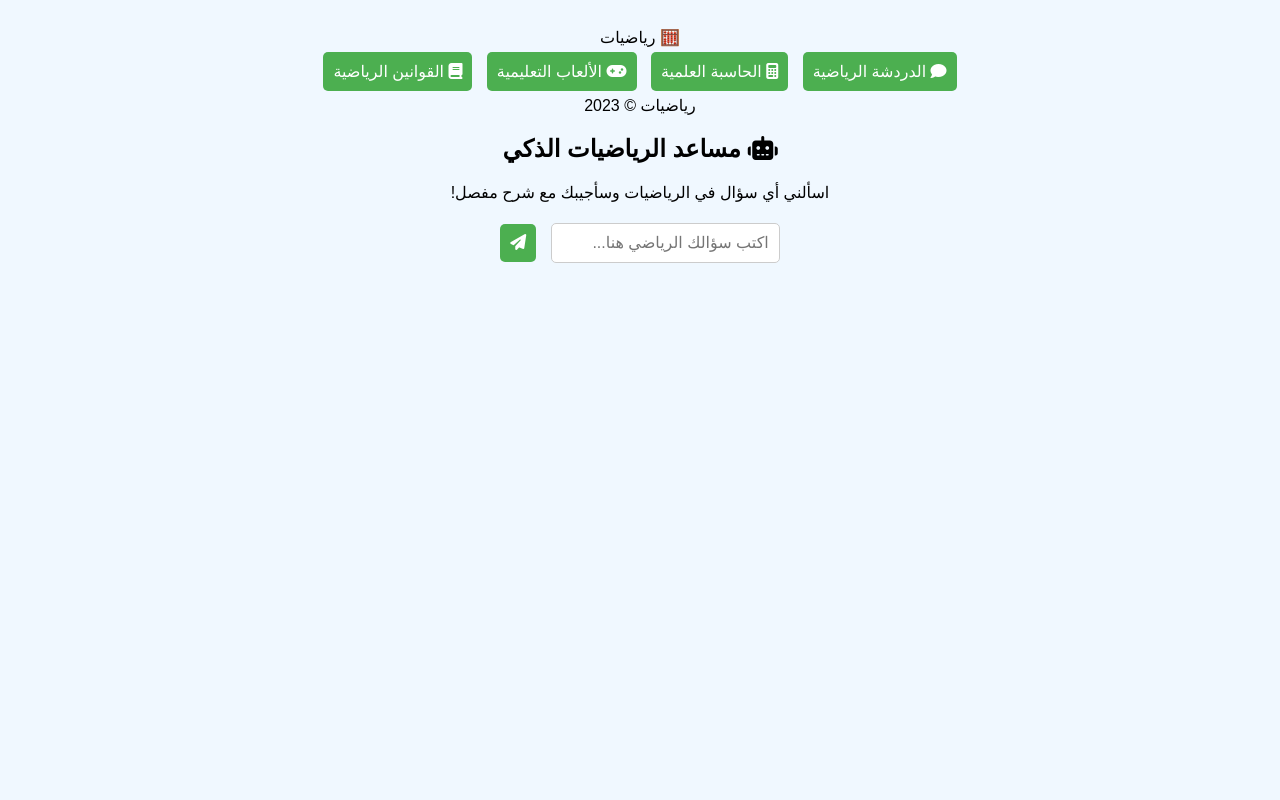
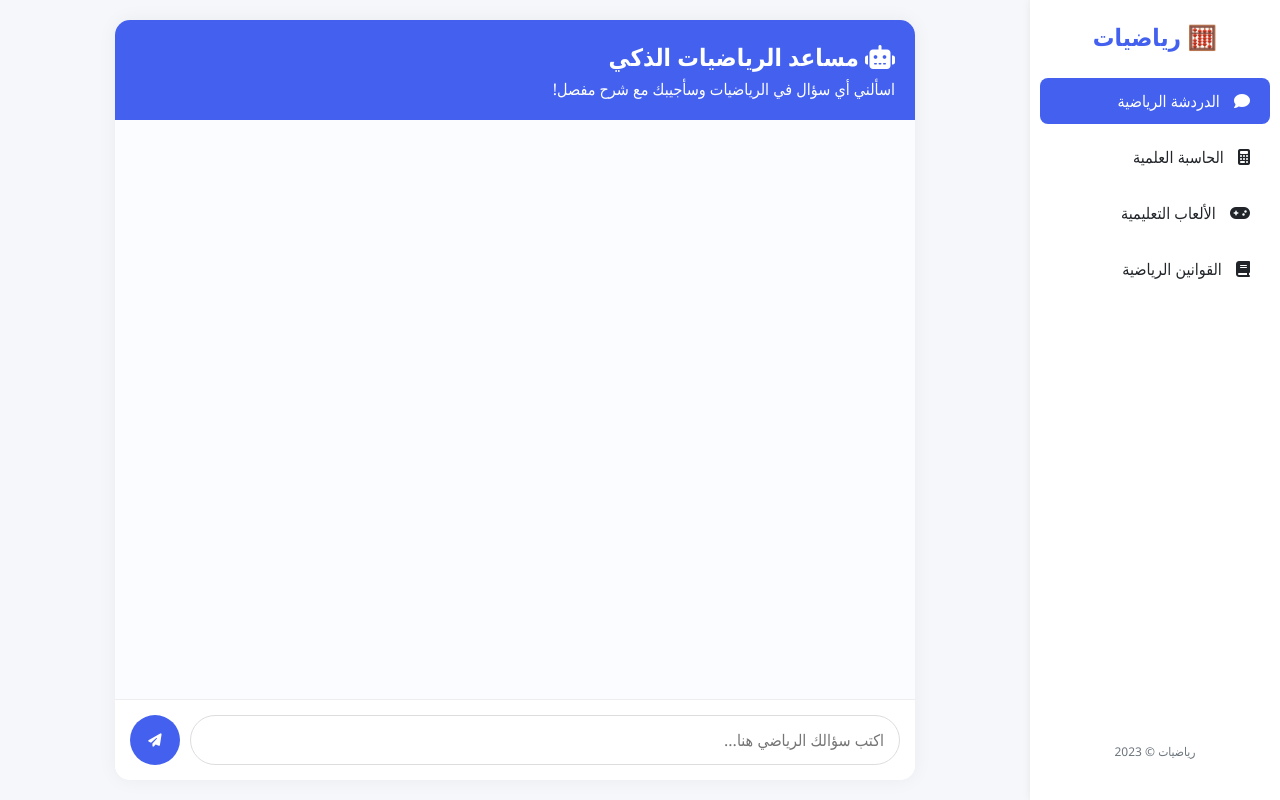
Before and after one commit to Yasser768-oss/bb, a plain HTML site: page index.html in a window 1280 px wide. Drawn offline with Linux system fonts and the light colour scheme.

Commit message:
Update style.css

```diff
--- a/style.css
+++ b/style.css
@@ -1,52 +1,182 @@
-body {
-    font-family: 'Arial', sans-serif;
-    background-color: #f0f8ff;
-    text-align: center;
-    padding: 20px;
+:root {
+    --primary-color: #4361ee;
+    --secondary-color: #3a0ca3;
+    --accent-color: #f72585;
+    --light-color: #f8f9fa;
+    --dark-color: #212529;
 }
 
-.container {
-    max-width: 600px;
+* {
+    margin: 0;
+    padding: 0;
+    box-sizing: border-box;
+    font-family: 'Segoe UI', Tahoma, Geneva, Verdana, sans-serif;
+}
+
+body {
+    background-color: #f5f7fb;
+}
+
+.app-container {
+    display: flex;
+    height: 100vh;
+    overflow: hidden;
+}
+
+/* الشريط الجانبي */
+.sidebar {
+    width: 250px;
+    background-color: white;
+    box-shadow: 2px 0 10px rgba(0,0,0,0.1);
+    display: flex;
+    flex-direction: column;
+    padding: 20px 0;
+}
+
+.logo {
+    font-size: 24px;
+    font-weight: bold;
+    color: var(--primary-color);
+    padding: 0 20px 20px;
+    text-align: center;
+}
+
+.sidebar-btn {
+    padding: 12px 20px;
+    margin: 5px 10px;
+    border: none;
+    background: none;
+    text-align: right;
+    font-size: 16px;
+    cursor: pointer;
+    border-radius: 8px;
+    transition: all 0.3s;
+    color: var(--dark-color);
+}
+
+.sidebar-btn i {
+    margin-left: 10px;
+}
+
+.sidebar-btn:hover {
+    background-color: #f0f2f5;
+}
+
+.sidebar-btn.active {
+    background-color: var(--primary-color);
+    color: white;
+}
+
+.footer {
+    margin-top: auto;
+    padding: 20px;
+    text-align: center;
+    color: #6c757d;
+    font-size: 12px;
+}
+
+/* المنطقة الرئيسية */
+.main-content {
+    flex: 1;
+    padding: 20px;
+    overflow-y: auto;
+}
+
+/* واجهة الدردشة */
+.chat-interface {
+    display: flex;
+    flex-direction: column;
+    height: 100%;
+    max-width: 800px;
     margin: 0 auto;
     background-color: white;
-    padding: 20px;
     border-radius: 15px;
-    box-shadow: 0 0 10px rgba(0,0,0,0.1);
+    box-shadow: 0 0 20px rgba(0,0,0,0.05);
+    overflow: hidden;
 }
 
-.calculator {
-    margin: 20px 0;
+.chat-header {
+    padding: 20px;
+    background-color: var(--primary-color);
+    color: white;
 }
 
-input, select, button {
-    padding: 10px;
-    margin: 5px;
-    font-size: 16px;
-    border-radius: 5px;
-    border: 1px solid #ccc;
+.chat-header h2 {
+    margin-bottom: 5px;
 }
 
-button {
-    background-color: #4CAF50;
-    color: white;
-    cursor: pointer;
-    border: none;
+.chat-messages {
+    flex: 1;
+    padding: 20px;
+    overflow-y: auto;
+    background-color: #fafcff;
 }
 
-button:hover {
-    background-color: #45a049;
+.message {
+    margin-bottom: 15px;
+    padding: 12px 15px;
+    border-radius: 10px;
+    max-width: 80%;
 }
 
-.result-box, .explanation-box {
-    margin: 20px 0;
-    padding: 15px;
-    border-radius: 10px;
-    background-color: #e6f7ff;
-    text-align: right;
+.user-message {
+    background-color: var(--primary-color);
+    color: white;
+    margin-left: auto;
+    border-bottom-right-radius: 0;
 }
 
-.explanation-box {
-    background-color: #fff9e6;
-    font-size: 18px;
-    line-height: 1.6;
+.bot-message {
+    background-color: white;
+    border: 1px solid #e0e0e0;
+    margin-right: auto;
+    border-bottom-left-radius: 0;
+    box-shadow: 0 2px 5px rgba(0,0,0,0.05);
 }
+
+.chat-input {
+    display: flex;
+    padding: 15px;
+    background-color: white;
+    border-top: 1px solid #eee;
+}
+
+.chat-input input {
+    flex: 1;
+    padding: 12px 15px;
+    border: 1px solid #ddd;
+    border-radius: 25px;
+    font-size: 16px;
+    outline: none;
+}
+
+.chat-input button {
+    width: 50px;
+    height: 50px;
+    border-radius: 50%;
+    border: none;
+    background-color: var(--primary-color);
+    color: white;
+    margin-right: 10px;
+    cursor: pointer;
+    transition: all 0.3s;
+}
+
+.chat-input button:hover {
+    background-color: var(--secondary-color);
+}
+
+/* الحاسبة العلمية */
+.scientific-calculator {
+    background-color: white;
+    border-radius: 15px;
+    padding: 20px;
+    box-shadow: 0 0 20px rgba(0,0,0,0.05);
+    max-width: 800px;
+    margin: 0 auto;
+}
+
+/* الألعاب التعليمية */
+.games-interface {
+    display: grid;
+    grid-template-columns: repeat(auto-fill, minmax(
```
